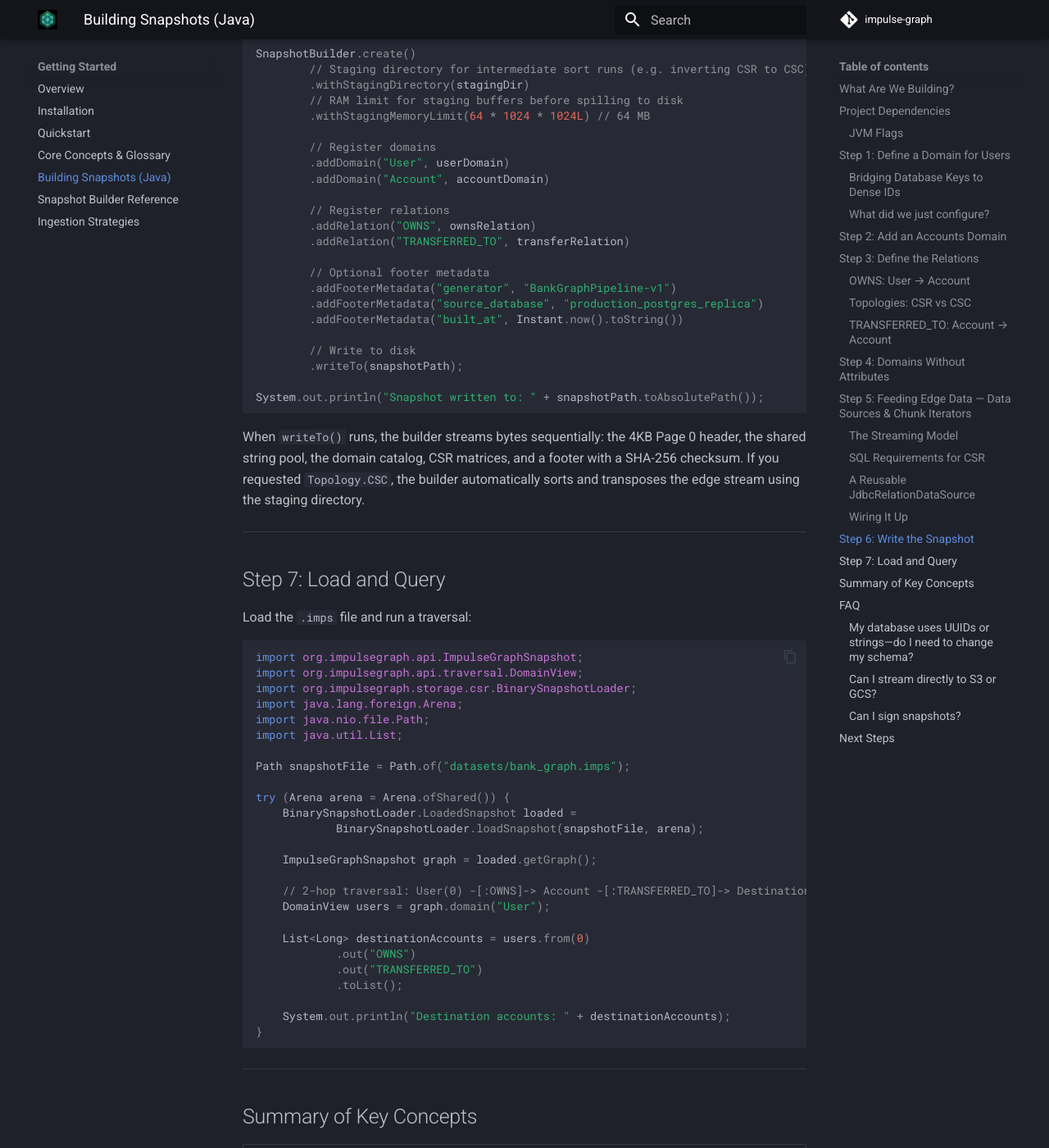
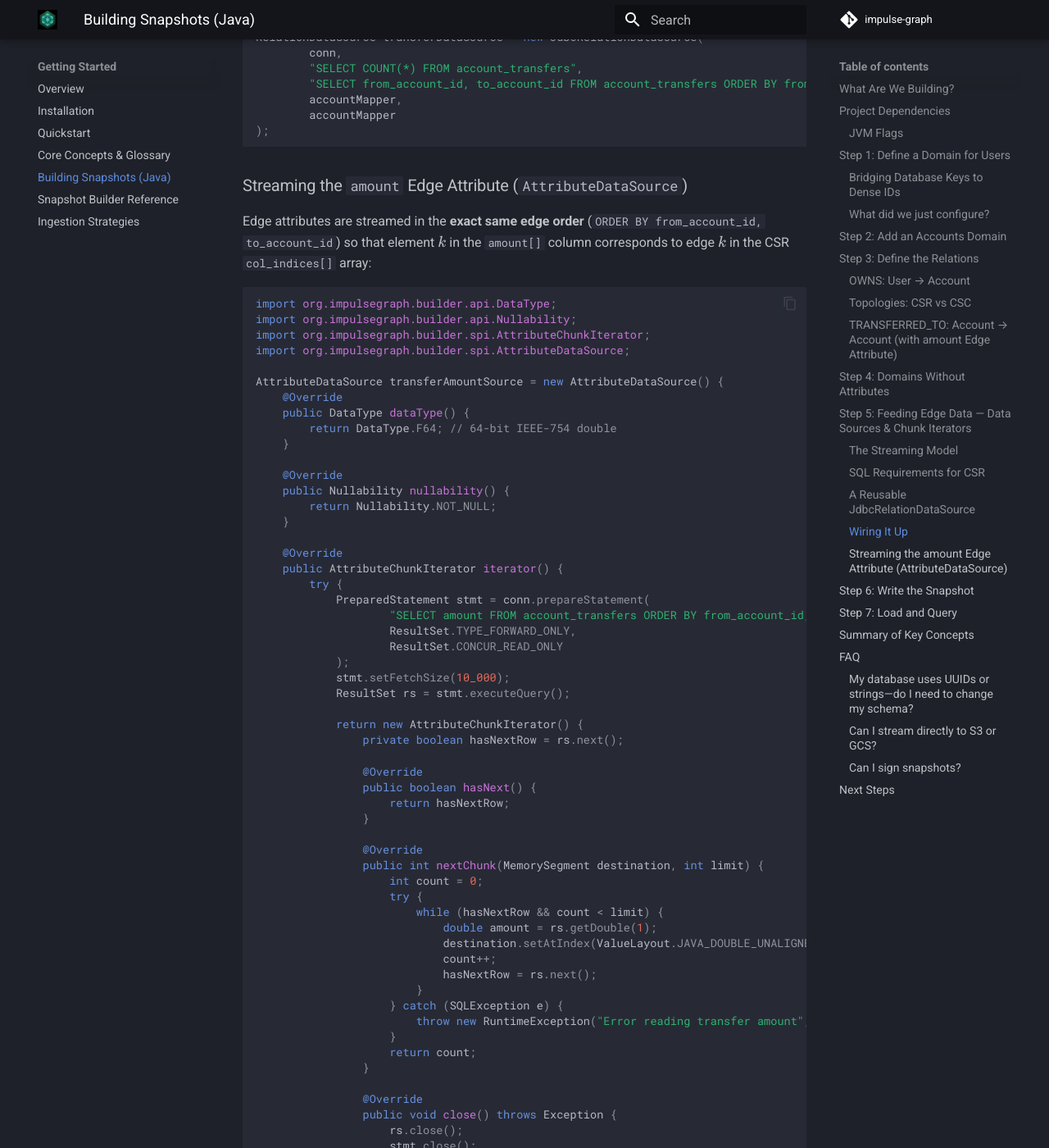
Before and after one commit to impulse-graph/impulse-website, an MkDocs documentation site: the page built from docs/getting-started/building-snapshots.md, in a window 1280 px wide and 1400 px high, scrolled down 9503 px. Shown: the whole window at 82% size. Built offline with MkDocs 1.6.1 and Material for MkDocs 9.7.7, drawn with Linux system fonts in a browser that asks for light colours; some of the changed text lies outside the part shown.

Commit message:
docs: add amount edge property and metadata notes to Java building-snapshots guide

````diff
--- a/docs/getting-started/building-snapshots.md
+++ b/docs/getting-started/building-snapshots.md
@@ -17,15 +17,18 @@ Our relational database has standard tables:
 | `users` | `user_id BIGINT`, `name VARCHAR`, `age INT` |
 | `accounts` | `account_id BIGINT`, `balance DOUBLE` |
 | `user_accounts` | `user_id BIGINT`, `account_id BIGINT` |
-| `account_transfers` | `from_account_id BIGINT`, `to_account_id BIGINT` |
+| `account_transfers` | `from_account_id BIGINT`, `to_account_id BIGINT`, `amount DOUBLE` |
+
+> [!NOTE]
+> In a production banking database, `account_transfers` would also carry a `timestamp` (`TIMESTAMP_MS`), `currency`, `transfer_type` (ACH, wire), and reference IDs. Each of those columns can be attached to the `TRANSFERRED_TO` relation as its own 128-byte-aligned Structure-of-Arrays (SoA) edge attribute column. Here we attach `amount` (`DataType.F64`) to keep the walkthrough focused.
 
 The graph we want:
 
 ```
- (User: 101) ──[:OWNS]──> (Account: 5001) ──[:TRANSFERRED_TO]──> (Account: 7008)
+ (User: 101) ──[:OWNS]──> (Account: 5001) ──[:TRANSFERRED_TO {amount: 2500.00}]──> (Account: 7008)
 ```
 
-Once built, we can memory-map the snapshot and answer queries like *"Which accounts received money from accounts owned by User 101?"*.
+Once built, we can memory-map the snapshot and answer queries like *"Which accounts received transfers over \$1,000 from accounts owned by User 101?"*.
 
 ---
 
@@ -196,15 +199,21 @@ RelationDefinition ownsRelation = RelationDefinition.builder("User", "Account")
 - **`Topology.CSR` (Compressed Sparse Row)** — Stores forward edges. Enables queries like `snap.domain("User").from(userId).out("OWNS")`. CSR is required for all relations.
 - **`Topology.CSC` (Compressed Sparse Column)** — Stores reverse (incoming) edges. Enables queries like `snap.domain("Account").from(accountId).in("OWNS")` (*"Who owns this account?"*). CSC is optional.
 
-### TRANSFERRED_TO: Account → Account
+### TRANSFERRED_TO: Account → Account (with `amount` Edge Attribute)
+
+Edges can also carry columnar attributes (stored as parallel 128-byte-aligned Structure-of-Arrays vectors indexed by edge position $0 \dots E-1$). Here we attach an `amount` property (`DataType.F64`) to `TRANSFERRED_TO`:
 
 ```java
 RelationDefinition transferRelation = RelationDefinition.builder("Account", "Account")
         .addTopology(Topology.CSR, CompressionScheme.RAW)
         .addTopology(Topology.CSC, CompressionScheme.RAW)
         .dataSource(transferEdgeDataSource)
+        .addAttribute("amount", transferAmountSource) // Edge property: transfer amount (F64)
         .build();
 ```
+
+> [!TIP]
+> **Real-World Transfer Metadata**: In a production financial graph, you would typically attach additional edge attributes alongside `amount`—such as `.addAttribute("timestamp", transferTimestampSource)` (`DataType.TIMESTAMP_MS`) for temporal window filtering, `channel`, or `status`. Because Impulse stores edge attributes in Structure-of-Arrays (SoA) layout, a query that only filters on `edge.amount > 1000.0` scans only the contiguous `amount[]` column and never touches `timestamp[]` or `channel[]` in memory.
 
 ---
 
@@ -392,14 +401,83 @@ RelationDataSource ownsDataSource = new JdbcRelationDataSource(
 );
 
 // TRANSFERRED_TO: Account -> Account
-// ORDER BY from_account_id matches the domain scan order from Step 2.
+// ORDER BY from_account_id, to_account_id matches the domain scan order from Step 2.
 RelationDataSource transferDataSource = new JdbcRelationDataSource(
         conn,
         "SELECT COUNT(*) FROM account_transfers",
-        "SELECT from_account_id, to_account_id FROM account_transfers ORDER BY from_account_id",
+        "SELECT from_account_id, to_account_id FROM account_transfers ORDER BY from_account_id, to_account_id",
         accountMapper,
         accountMapper
 );
+```
+
+### Streaming the `amount` Edge Attribute (`AttributeDataSource`)
+
+Edge attributes are streamed in the **exact same edge order** (`ORDER BY from_account_id, to_account_id`) so that element $k$ in the `amount[]` column corresponds to edge $k$ in the CSR `col_indices[]` array:
+
+```java
+import org.impulsegraph.builder.api.DataType;
+import org.impulsegraph.builder.api.Nullability;
+import org.impulsegraph.builder.spi.AttributeChunkIterator;
+import org.impulsegraph.builder.spi.AttributeDataSource;
+
+AttributeDataSource transferAmountSource = new AttributeDataSource() {
+    @Override
+    public DataType dataType() {
+        return DataType.F64; // 64-bit IEEE-754 double
+    }
+
+    @Override
+    public Nullability nullability() {
+        return Nullability.NOT_NULL;
+    }
+
+    @Override
+    public AttributeChunkIterator iterator() {
+        try {
+            PreparedStatement stmt = conn.prepareStatement(
+                    "SELECT amount FROM account_transfers ORDER BY from_account_id, to_account_id",
+                    ResultSet.TYPE_FORWARD_ONLY,
+                    ResultSet.CONCUR_READ_ONLY
+            );
+            stmt.setFetchSize(10_000);
+            ResultSet rs = stmt.executeQuery();
+
+            return new AttributeChunkIterator() {
+                private boolean hasNextRow = rs.next();
+
+                @Override
+                public boolean hasNext() {
+                    return hasNextRow;
+                }
+
+                @Override
+                public int nextChunk(MemorySegment destination, int limit) {
+                    int count = 0;
+                    try {
+                        while (hasNextRow && count < limit) {
+                            double amount = rs.getDouble(1);
+                            destination.setAtIndex(ValueLayout.JAVA_DOUBLE_UNALIGNED, count, amount);
+                            count++;
+                            hasNextRow = rs.next();
+                        }
+                    } catch (SQLException e) {
+                        throw new RuntimeException("Error reading transfer amount", e);
+                    }
+                    return count;
+                }
+
+                @Override
+                public void close() throws Exception {
+                    rs.close();
+                    stmt.close();
+                }
+            };
+        } catch (SQLException e) {
+            throw new RuntimeException("Failed to stream transfer amounts", e);
+        }
+    }
+};
 ```
 
 ---
@@ -465,15 +543,16 @@ try (Arena arena = Arena.ofShared()) {
 
     ImpulseGraphSnapshot graph = loaded.getGraph();
 
-    // 2-hop traversal: User(0) -[:OWNS]-> Account -[:TRANSFERRED_TO]-> Destination Accounts
+    // 2-hop traversal with edge attribute filter:
+    // User(0) -[:OWNS]-> Account -[:TRANSFERRED_TO (amount >= 1000.0)]-> Destination Accounts
     DomainView users = graph.domain("User");
 
     List<Long> destinationAccounts = users.from(0)
             .out("OWNS")
-            .out("TRANSFERRED_TO")
+            .out("TRANSFERRED_TO", "edge.amount >= 1000.0")
             .toList();
 
-    System.out.println("Destination accounts: " + destinationAccounts);
+    System.out.println("Destination accounts (transfers >= $1,000): " + destinationAccounts);
 }
 ```
 
````
